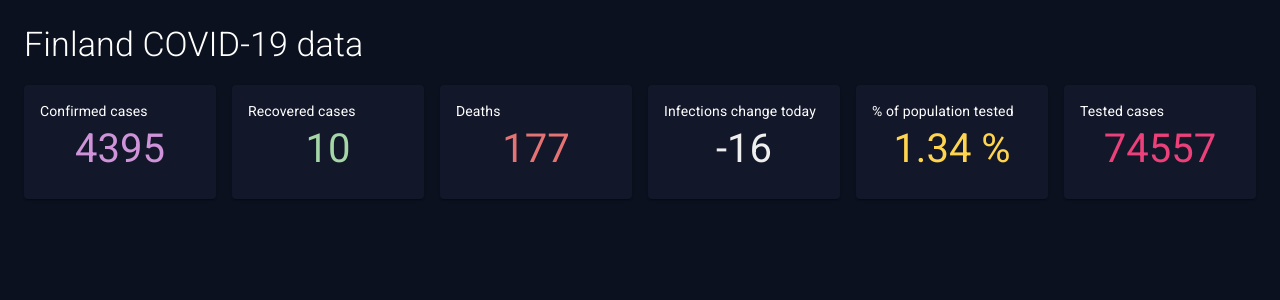
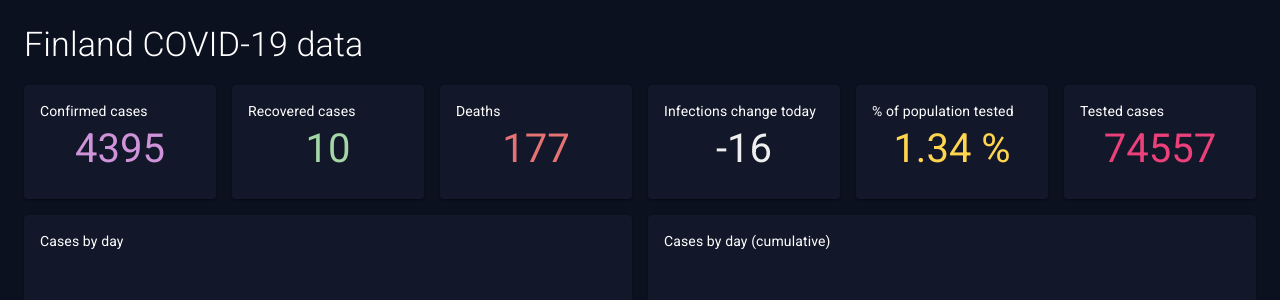
Before and after one commit to Avicted/covid-19-finland-react, a React (Create React App) app: page / in a window 1280 px wide. Shown: the top 300 px of the page. Built offline with nearby package versions, Linux system fonts and the light colour scheme.

Commit message:
Added placeholders for charts

```diff
--- /dev/null
+++ b/src/components/CasesByDayChart.tsx
@@ -0,0 +1,30 @@
+import React from 'react'
+import { Card, makeStyles, Typography, CardContent } from '@material-ui/core'
+
+const useStyles = makeStyles({
+  card: {
+    minHeight: 400,
+  },
+  title: {
+    fontSize: 14,
+    marginBottom: 0
+  }
+});
+
+function CasesByDayChart() {
+  const classes = useStyles();
+
+  return (
+    <div>
+      <Card className={classes.card}>
+        <CardContent>
+          <Typography className={classes.title} gutterBottom>
+            Cases by day
+          </Typography>
+        </CardContent>
+      </Card>
+    </div>
+  )
+}
+
+export default CasesByDayChart
--- /dev/null
+++ b/src/components/CasesByDayChartCumulative.tsx
@@ -0,0 +1,30 @@
+import React from 'react'
+import { Card, makeStyles, Typography, CardContent } from '@material-ui/core'
+
+const useStyles = makeStyles({
+  card: {
+    minHeight: 400,
+  },
+  title: {
+    fontSize: 14,
+    marginBottom: 0
+  }
+});
+
+function CasesByDayChartCumulative() {
+  const classes = useStyles();
+
+  return (
+    <div>
+      <Card className={classes.card}>
+        <CardContent>
+          <Typography className={classes.title} gutterBottom>
+            Cases by day (cumulative)
+          </Typography>
+        </CardContent>
+      </Card>
+    </div>
+  )
+}
+
+export default CasesByDayChartCumulative
--- a/src/pages/Dashboard.tsx
+++ b/src/pages/Dashboard.tsx
@@ -7,6 +7,8 @@ import red from '@material-ui/core/colors/red';
 import grey from '@material-ui/core/colors/grey';
 import amber from '@material-ui/core/colors/amber';
 import pink from '@material-ui/core/colors/pink';
+import CasesByDayChart from '../components/CasesByDayChart';
+import CasesByDayChartCumulative from '../components/CasesByDayChartCumulative';
 
 const useStyles = makeStyles({
   container: {
@@ -43,6 +45,14 @@ function Dashboard() {
           <Grid item xs={12} sm={6} md={6} lg={2}>
             <KPICard title="Tested cases" data="74557" color={pink[400]}/>
           </Grid>
+
+          <Grid item xs={12} lg={6}>
+            <CasesByDayChart />
+          </Grid>
+          <Grid item xs={12} lg={6}>
+            <CasesByDayChartCumulative />
+          </Grid>
+
         </Grid>
       </Container>
     )
```
